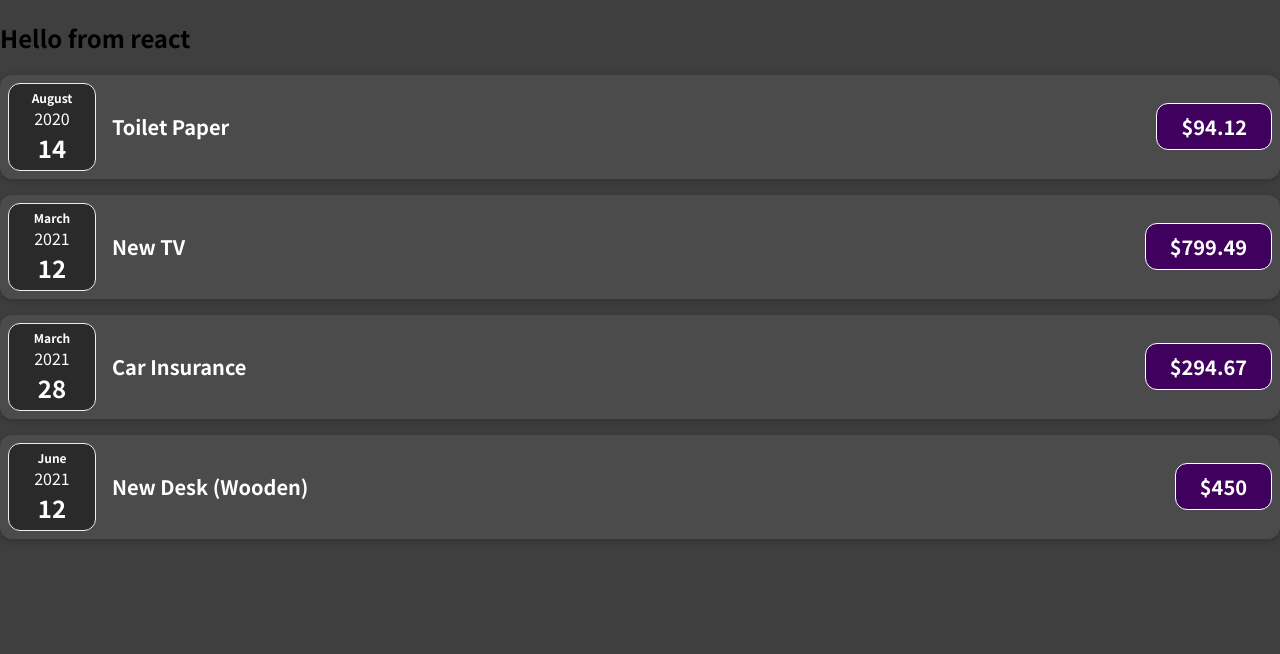
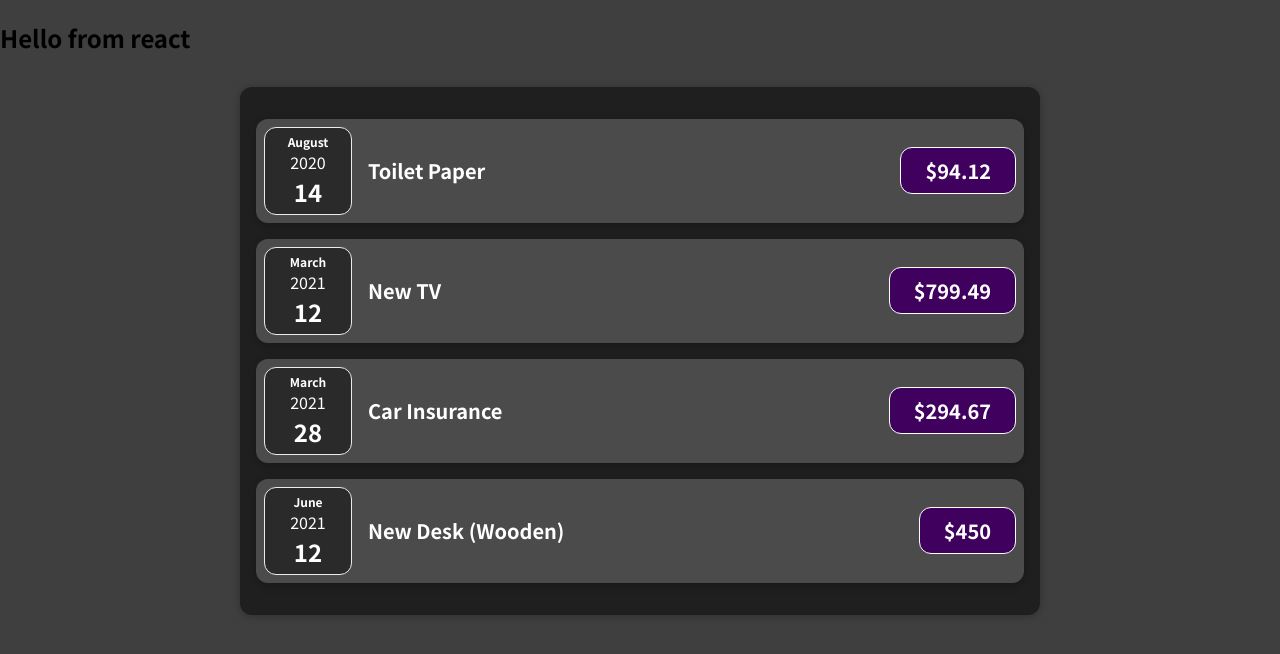
Before and after one commit to ShikaGOD/udemy-react-project, a JavaScript app: page / in a window 1280 px wide. Shown: the top 654 px of the page. Built offline with nearby package versions, Linux system fonts and the light colour scheme.

Commit message:
add Expenses.js

```diff
--- a/src/App.js
+++ b/src/App.js
@@ -1,4 +1,5 @@
-import ExpenseItem from "./components/ExpenseItem";
+import Expenses from './components/Expenses';
+
 
 function App() {
   const expenses = [
@@ -26,26 +27,7 @@ function App() {
   return (
     <div>
       <h2>Hello from react</h2>
-      <ExpenseItem
-        title={expenses[0].title}
-        amount={expenses[0].amount}
-        date={expenses[0].date}
-      />
-      <ExpenseItem
-        title={expenses[1].title}
-        amount={expenses[1].amount}
-        date={expenses[1].date}
-      />
-      <ExpenseItem
-        title={expenses[2].title}
-        amount={expenses[2].amount}
-        date={expenses[2].date}
-      />
-      <ExpenseItem
-        title={expenses[3].title}
-        amount={expenses[3].amount}
-        date={expenses[3].date}
-      />
+      <Expenses items = {expenses} />
     </div>
   );
 }
--- /dev/null
+++ b/src/components/Expenses.css
@@ -0,0 +1,9 @@
+.expenses {
+    padding: 1rem;
+    background-color: rgb(31, 31, 31);
+    margin: 2rem auto;
+    width: 50rem;
+    max-width: 95%;
+    border-radius: 12px;
+    box-shadow: 0 1px 8px rgba(0, 0, 0, 0.25);
+  }
--- /dev/null
+++ b/src/components/Expenses.js
@@ -0,0 +1,18 @@
+import ExpenseItem from "./ExpenseItem";
+import './Expenses.css'
+
+function Expenses(props) {
+  return (
+    <div className="expenses">
+        {props.items.map((expence) => (
+        <ExpenseItem
+          title={expence.title}
+          amount={expence.amount}
+          date={expence.date}
+        />
+      ))}
+    </div>
+)
+}
+
+export default Expenses;
```
